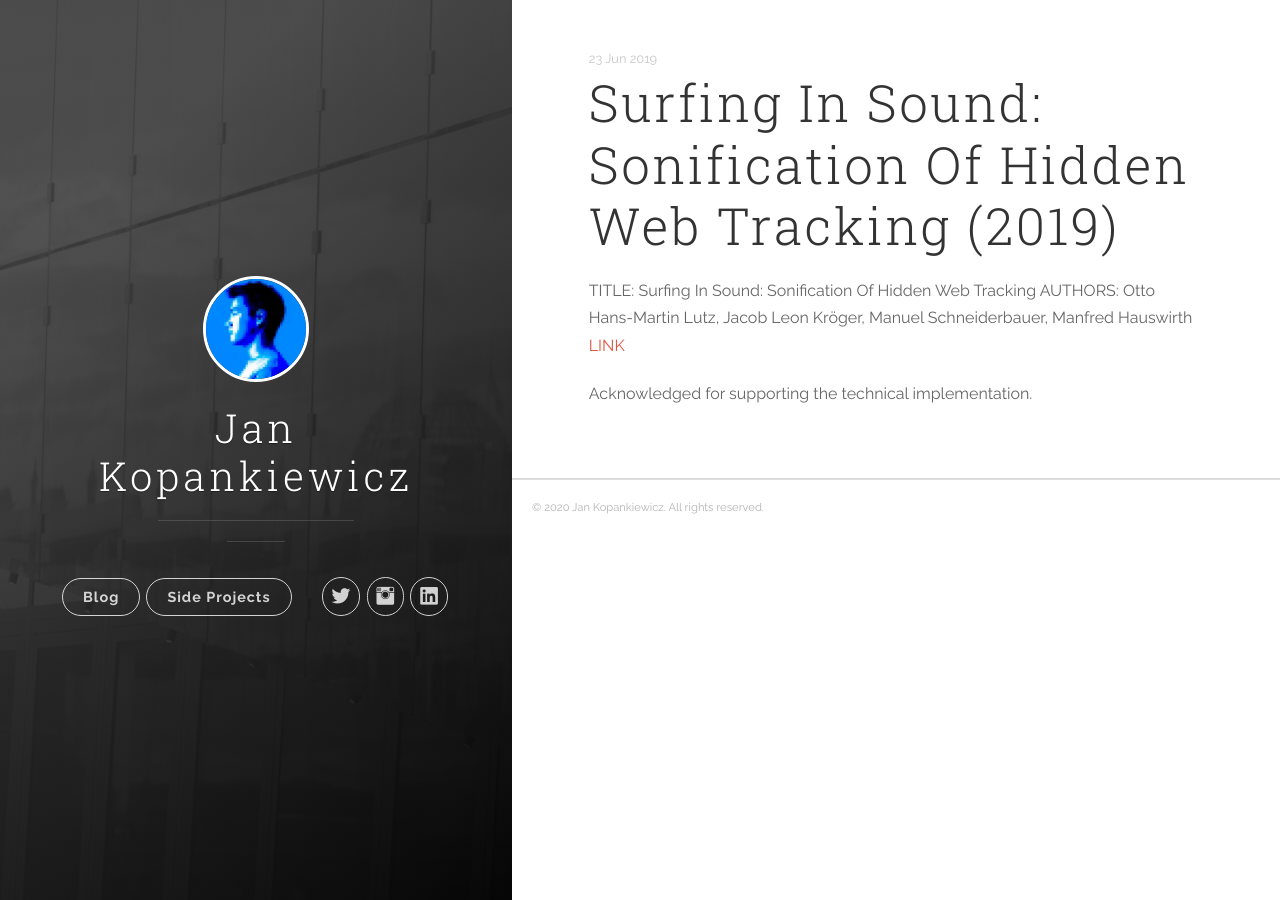
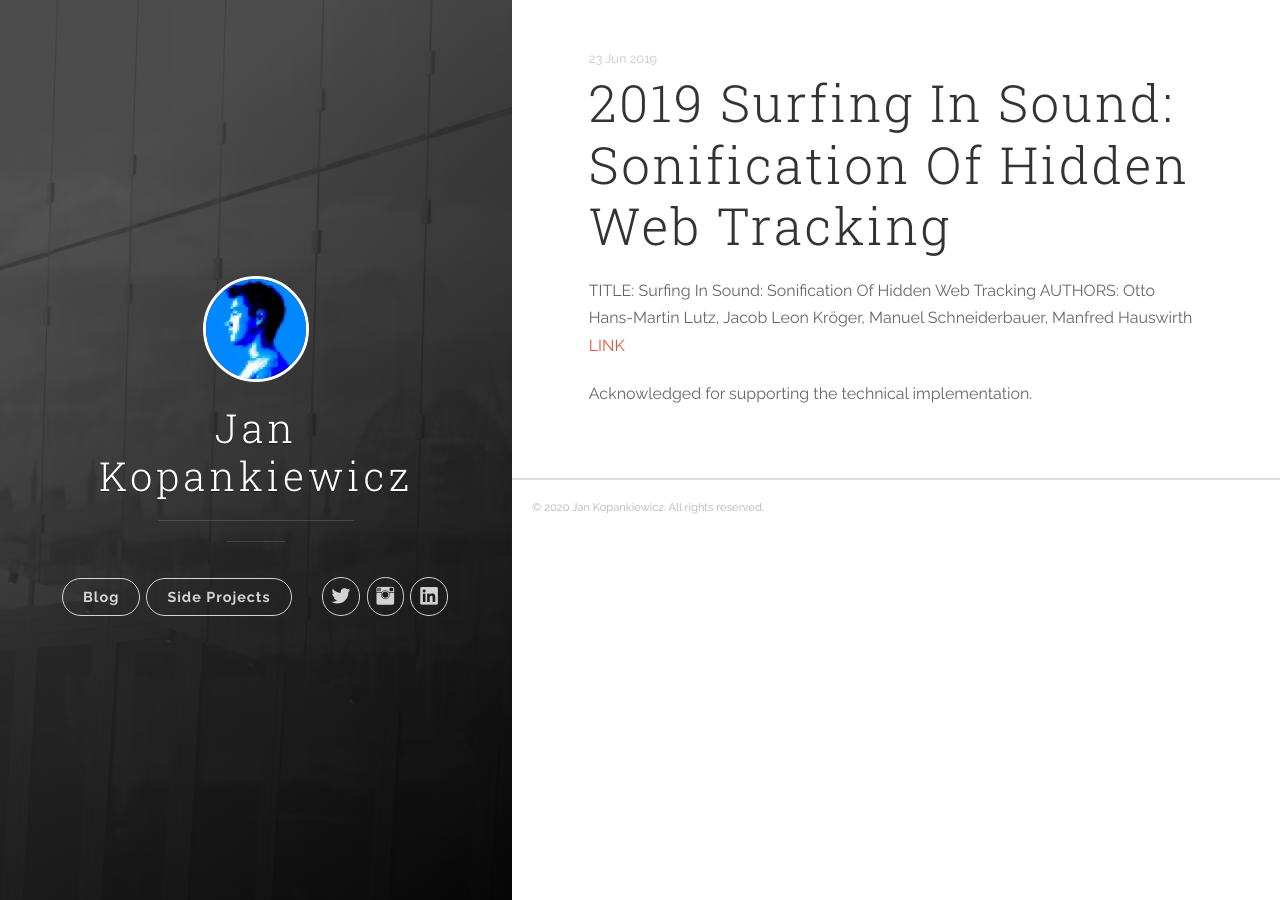
Before and after one commit to 030jmk/030jmk.github.io, a Jekyll site: the page built from _posts/2019-06-23-Surfing-In-Sound-Sonification-Of-Hidden-Web-Tracking.markdown, in a window 1280 px wide. Built offline with Jekyll 4.4.1, drawn with Linux system fonts in a browser that asks for light colours.

Commit message:
name change

```diff
--- a/_posts/2019-06-23-Surfing-In-Sound-Sonification-Of-Hidden-Web-Tracking.markdown
+++ b/_posts/2019-06-23-Surfing-In-Sound-Sonification-Of-Hidden-Web-Tracking.markdown
@@ -1,6 +1,6 @@
 ---
 layout: post
-title:  "Surfing In Sound: Sonification Of Hidden Web Tracking (2019)"
+title:  "2019 Surfing In Sound: Sonification Of Hidden Web Tracking"
 date:   2019-06-23 12:00:00 +0200
 categories: [papers]
 ---
--- /dev/null
+++ b/_posts/2020-02-10-Tracking-Corona-on-Instagram.markdown
@@ -0,0 +1,6 @@
+---
+layout: post
+title:  "Tracking COVID-19 on Instagram"
+date:   2020-02-10 12:00:00 +0200
+categories: [BOTS and Scripts]
+---
```
Also changed, not shown: _posts/2018-12-05-welcome-to-jekyll.markdown (deleted, +0 -9 lines), _posts/2020-04-01-TeletADS.markdown (added, +11 -0 lines), _posts/2020-07-01-Interactive-Password-Strength-Sonification.markdown (added, +10 -0 lines).
